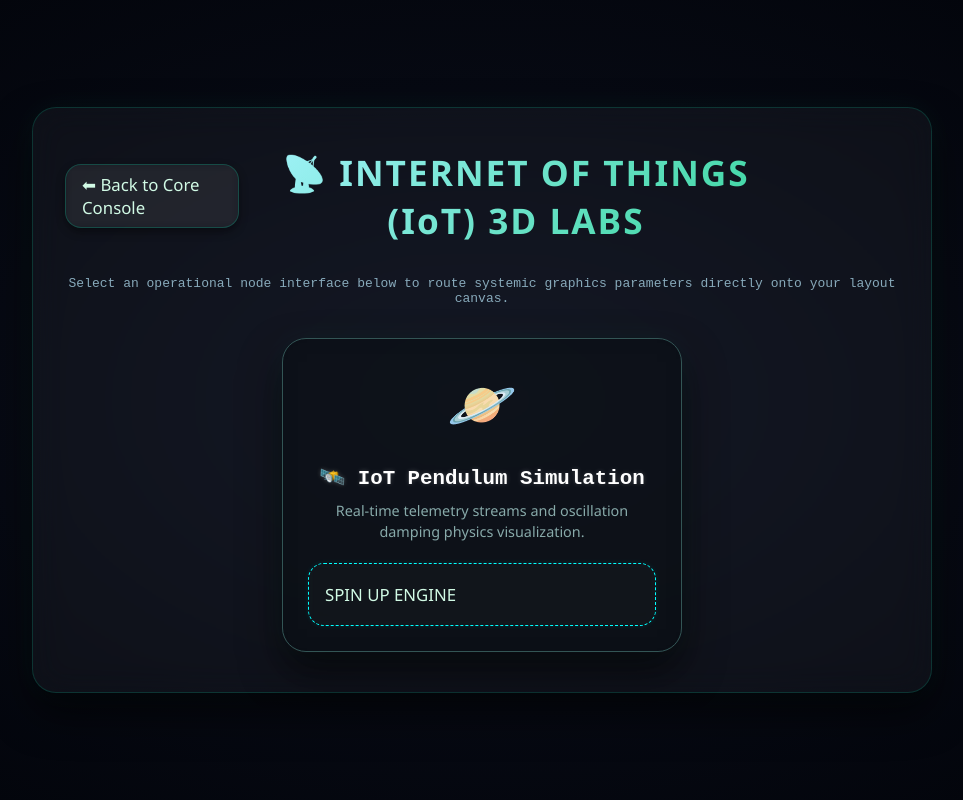
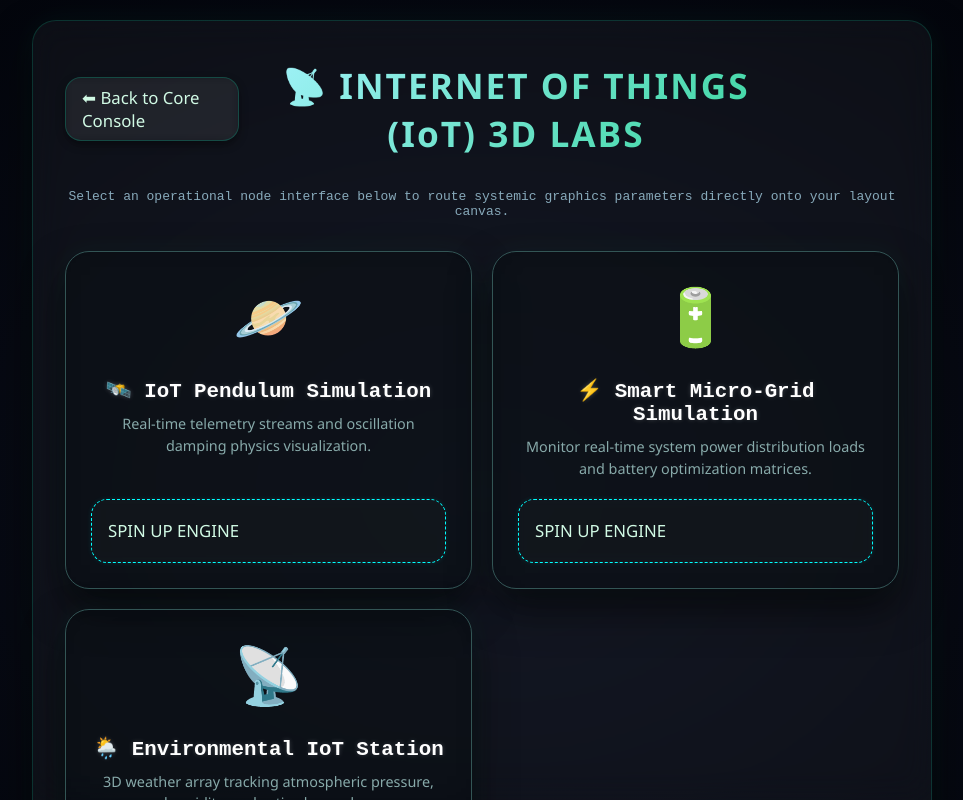
Before and after one commit to Assam157/DexterGallery, a React (Create React App) app: page /iot in a window 1280 px wide. Shown: the whole page, without its empty margins (158-1121 px from the left). Built offline with nearby package versions, Linux system fonts and the light colour scheme.

Commit message:
Update IoT.jsx

```diff
--- a/src/components/IoT.jsx
+++ b/src/components/IoT.jsx
@@ -1,34 +1,44 @@
- import React from "react";
+  import React from "react";
 import { useNavigate, useParams } from "react-router-dom";
 
-/* ============================================================
-   CONFIG – change this if your folder name differs
-============================================================ */
-const STATIC_BASE_PATH = "/public(iot)"; // matches your folder name
-
-/* ============================================================
-   IoT LABS REGISTRY – only pendulum remains
-============================================================ */
+/* ========================================================
+   IoT LABS CONFIGURATION REGISTRY
+   To scale, simply place your standalone Three.js build folder
+   inside public/iot/ and register its metadata properties here.
+======================================================== */
 const IOT_LABS_LIST = [
   {
     id: "pendulamwithiot",
     title: "🛰️ IoT Pendulum Simulation",
-    description: "Real‑time telemetry streams and oscillation damping physics visualization.",
+    description: "Real-time telemetry streams and oscillation damping physics visualization.",
     icon: "🪐"
+  },
+  {
+    id: "smart-grid",
+    title: "⚡ Smart Micro-Grid Simulation",
+    description: "Monitor real-time system power distribution loads and battery optimization matrices.",
+    icon: "🔋"
+  },
+  {
+    id: "weather-station",
+    title: "🌦️ Environmental IoT Station",
+    description: "3D weather array tracking atmospheric pressure, humidity, and active lux nodes.",
+    icon: "📡"
   }
 ];
 
 export default function IoTLabHub() {
   const navigate = useNavigate();
-  const { labId } = useParams();
+  const { labId } = useParams(); // Evaluates dynamic URL route segment
 
+  // Matches url parameter to our configured static file directory targets
   const activeLab = IOT_LABS_LIST.find((lab) => lab.id === labId);
 
-  // --- FULLSCREEN VIEW (when /iot/:labId is matched) ---
+  /* --------------------------------------------------------
+     VIEWPORT MODALITY A: FULLSCREEN CANVAS RENDERER
+     Fires when matching /iot/:labId path configuration
+  -------------------------------------------------------- */
   if (labId && activeLab) {
-    // Build the correct URL: /public(iot)/pendulamwithiot/index.html
-    const iframeSrc = `${STATIC_BASE_PATH}/${activeLab.id}/index.html`;
-
     return (
       <div
         style={{
@@ -37,14 +47,14 @@ export default function IoTLabHub() {
           left: 0,
           width: "100vw",
           height: "100vh",
-          zIndex: 99999,
+          zIndex: 99999, // Supercedes all background dashboard elements
           backgroundColor: "#000",
           display: "flex",
           flexDirection: "column",
-          overflow: "hidden"
+          overflow: "hidden" // Destroys vertical/horizontal scroll leakage
         }}
       >
-        {/* HUD bar */}
+        {/* Isolated Floating HUD Controller Bar */}
         <div
           style={{
             background: "rgba(10, 16, 20, 0.95)",
@@ -58,6 +68,7 @@ export default function IoTLabHub() {
           }}
         >
           <button
+            className="lab-button"
             onClick={() => navigate("/iot")}
             style={{
               width: "auto",
@@ -66,13 +77,12 @@ export default function IoTLabHub() {
               cursor: "pointer",
               border: "1px solid #0ff",
               background: "transparent",
-              color: "#0ff",
-              fontSize: "0.9rem"
+              color: "#0ff"
             }}
           >
             ⬅ Return to IoT Hub
           </button>
-          <h2 style={{ fontSize: "1.4rem", margin: 0, color: "#fff", fontFamily: "'Courier New', monospace" }}>
+          <h2 className="console-title" style={{ fontSize: "1.4rem", margin: 0, color: "#fff", fontFamily: "'Courier New', monospace" }}>
             {activeLab.title.toUpperCase()}
           </h2>
           <span style={{ color: "#0ff", fontFamily: "monospace", textShadow: "0 0 8px #0ff", fontSize: "0.9rem" }}>
@@ -80,10 +90,10 @@ export default function IoTLabHub() {
           </span>
         </div>
 
-        {/* Iframe – source now points to /public(iot)/... */}
+        {/* Core Sandboxed Native Viewport Element */}
         <div style={{ flex: 1, width: "100%", height: "100%", overflow: "hidden", background: "#000" }}>
           <iframe
-            src={iframeSrc}
+            src={`/iot/${activeLab.id}/index.html`}
             title={activeLab.title}
             style={{
               width: "100%",
@@ -101,10 +111,14 @@ export default function IoTLabHub() {
     );
   }
 
-  // --- HUB VIEW (single card) ---
+  /* --------------------------------------------------------
+     VIEWPORT MODALITY B: INTERACTIVE HUB MATRIX SELECTION
+     Fires when accessing base /iot path configuration
+  -------------------------------------------------------- */
   return (
     <div className="console-bg" style={{ minHeight: "100vh", padding: "20px", boxSizing: "border-box" }}>
       <div className="console-panel">
+        {/* Grid Title Architecture Header */}
         <div style={{ display: "flex", justifyContent: "space-between", alignItems: "center", marginBottom: "2rem" }}>
           <button
             className="lab-button"
@@ -116,20 +130,20 @@ export default function IoTLabHub() {
           <h1 className="console-title" style={{ margin: 0, textAlign: "center" }}>
             📡 INTERNET OF THINGS (IoT) 3D LABS
           </h1>
-          <div style={{ width: "140px" }} />
+          <div style={{ width: "140px" }} /> {/* Preserves flex balancing layout mapping */}
         </div>
 
         <p style={{ color: "#8ab", fontFamily: "monospace", textAlign: "center", marginBottom: "2rem" }}>
           Select an operational node interface below to route systemic graphics parameters directly onto your layout canvas.
         </p>
 
+        {/* Flex Dashboard Card Manifest Matrix */}
         <div
           className="lab-grid"
           style={{
             display: "grid",
             gridTemplateColumns: "repeat(auto-fit, minmax(300px, 1fr))",
-            gap: "20px",
-            justifyContent: "center"
+            gap: "20px"
           }}
         >
           {IOT_LABS_LIST.map((lab) => (
@@ -146,9 +160,7 @@ export default function IoTLabHub() {
                 flexDirection: "column",
                 alignItems: "center",
                 textAlign: "center",
-                background: "rgba(5, 10, 15, 0.6)",
-                maxWidth: "400px",
-                margin: "0 auto"
+                background: "rgba(5, 10, 15, 0.6)"
               }}
               onMouseEnter={(e) => {
                 e.currentTarget.style.borderColor = "#0ff";
@@ -168,6 +180,7 @@ export default function IoTLabHub() {
               <p style={{ color: "#8aa", fontSize: "0.9rem", margin: "0 0 20px 0", lineHeight: "1.5", flexGrow: 1 }}>
                 {lab.description}
               </p>
+
               <button
                 className="lab-button"
                 style={{
```
